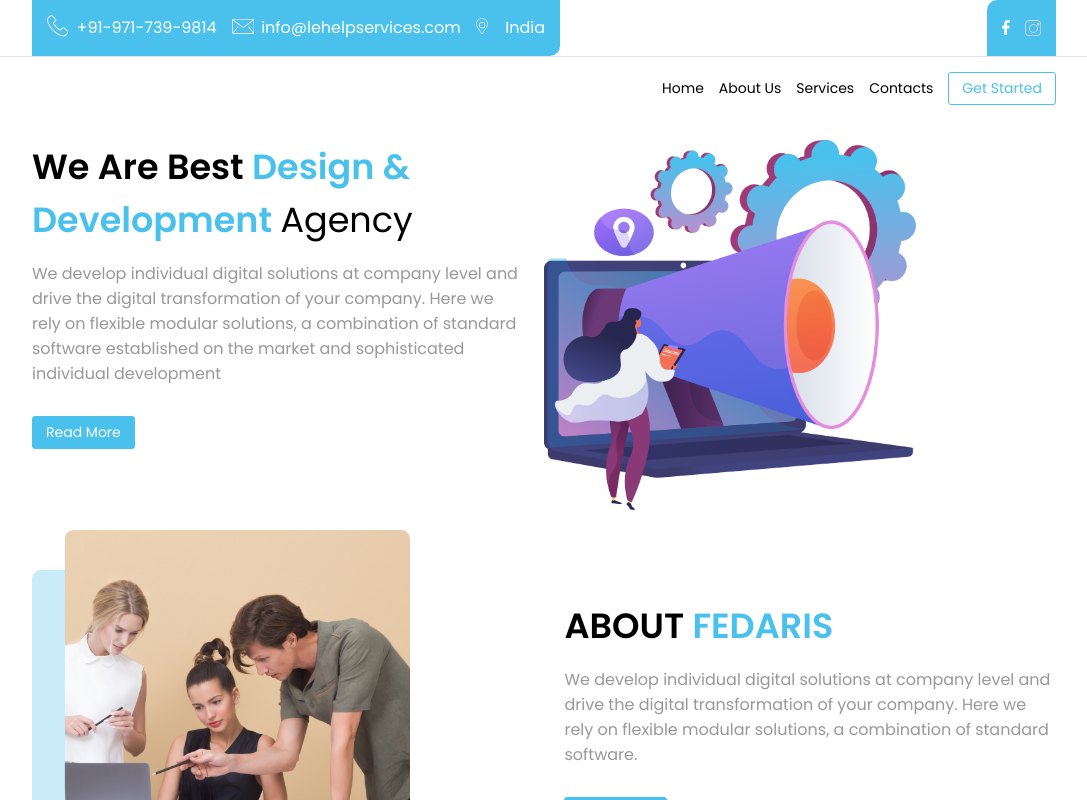
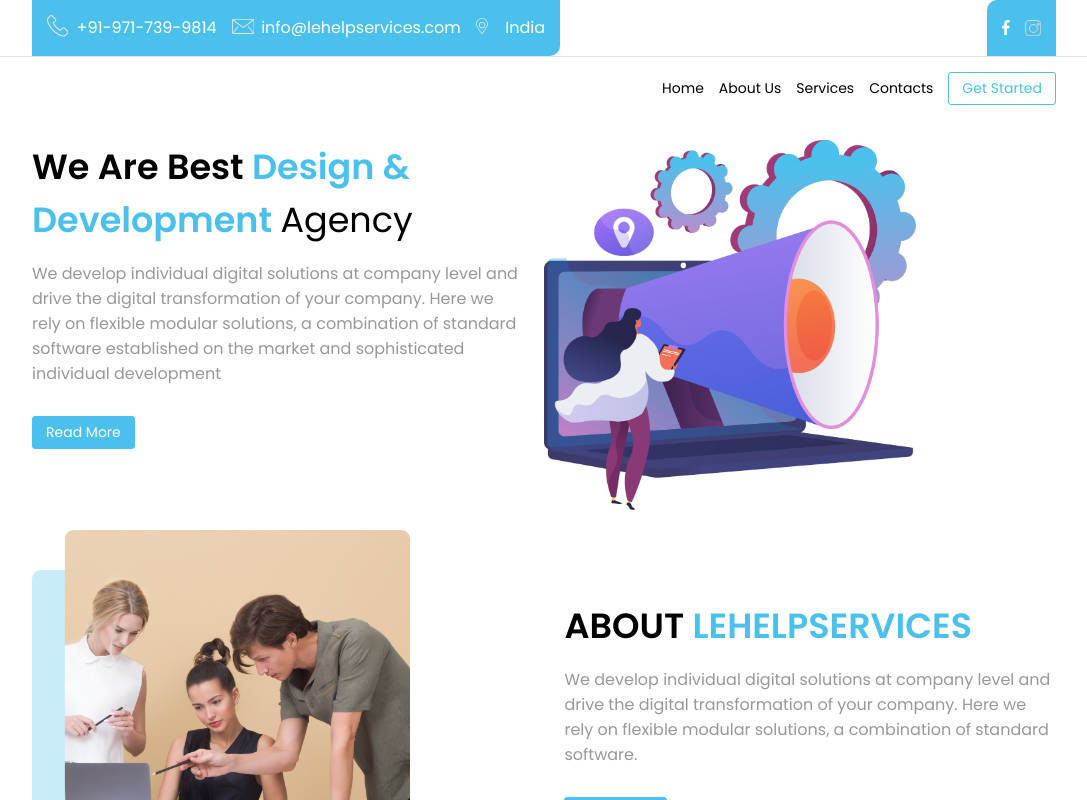
Before and after one commit to jasham/agency, a React (Create React App) app: page / in a window 1280 px wide. Shown: the top 800 px of the page, without its empty margins (96-1183 px from the left). Built offline with nearby package versions, Linux system fonts and the light colour scheme.

Commit message:
Update aboutus.js

```diff
--- a/src/screens/home/aboutus.js
+++ b/src/screens/home/aboutus.js
@@ -73,7 +73,7 @@
                     />
 
                     <CText
-                        label="FEDARIS "
+                        label="LEHELPSERVICES "
                         ffamily={fontFamily('semiB')}
                         fsize={fSize("35px")}
                         color={theme.maincolor}
```
